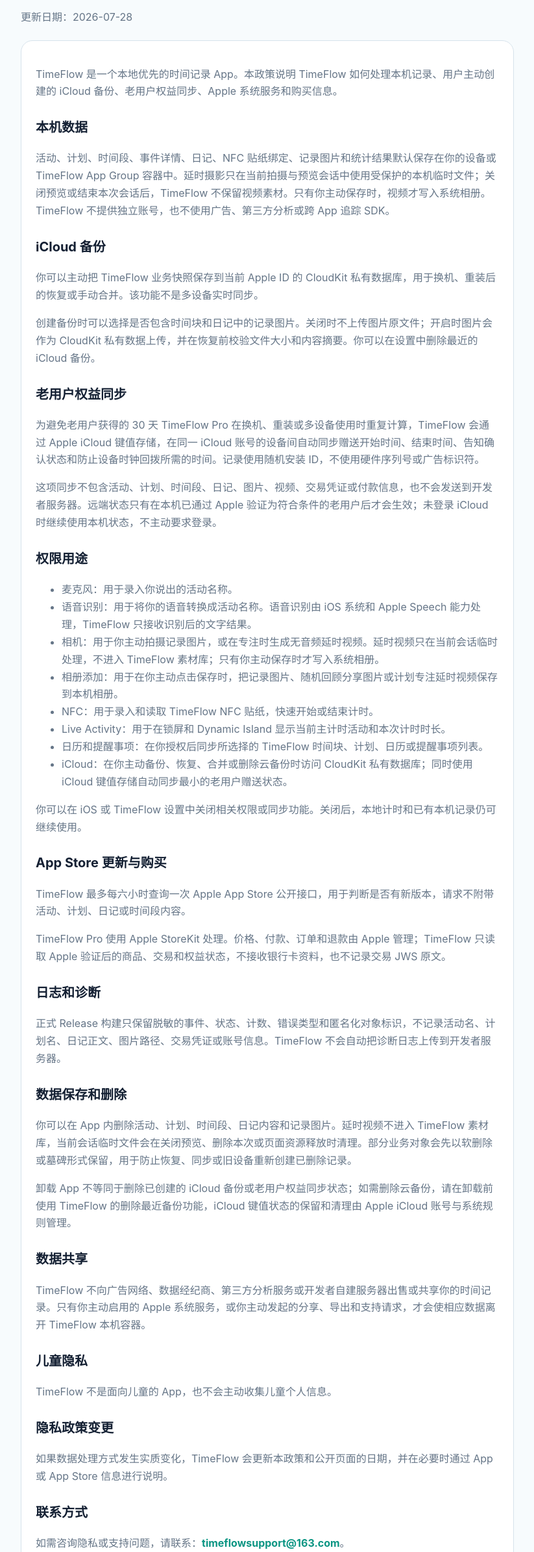
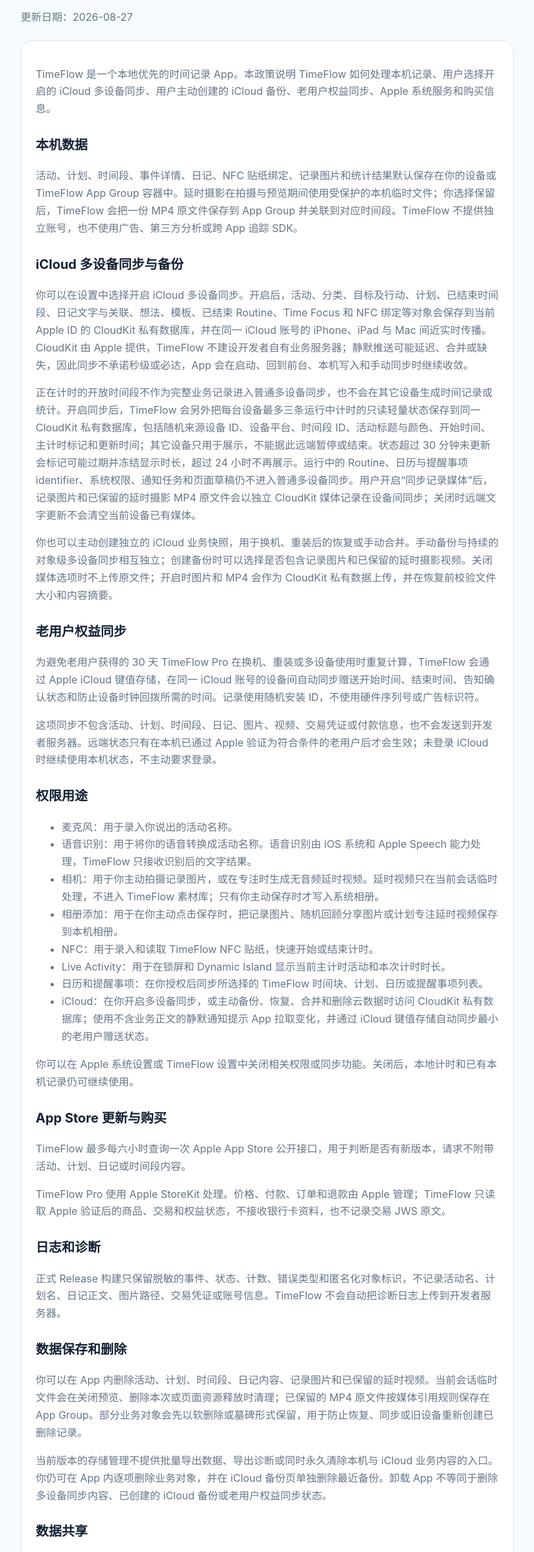
Before and after one commit to freya107/timeflow-support, a plain HTML site: page privacy.html in a window 1280 px wide. Shown: the part 112-2501 px from the top of the page at 65% size, without its empty margins (228-1051 px from the left). Drawn offline with Linux system fonts and the light colour scheme.

Commit message:
更新 CloudKit 同步公开说明

```diff
--- a/privacy.html
+++ b/privacy.html
@@ -66,17 +66,18 @@
   <main>
     <a href="index.html">返回 TimeFlow 支持</a>
     <h1>TimeFlow 隐私政策</h1>
-    <p>更新日期：2026-07-28</p>
+    <p>更新日期：2026-08-27</p>
 
     <section class="panel">
-      <p>TimeFlow 是一个本地优先的时间记录 App。本政策说明 TimeFlow 如何处理本机记录、用户主动创建的 iCloud 备份、老用户权益同步、Apple 系统服务和购买信息。</p>
+      <p>TimeFlow 是一个本地优先的时间记录 App。本政策说明 TimeFlow 如何处理本机记录、用户选择开启的 iCloud 多设备同步、用户主动创建的 iCloud 备份、老用户权益同步、Apple 系统服务和购买信息。</p>
 
       <h2>本机数据</h2>
-      <p>活动、计划、时间段、事件详情、日记、NFC 贴纸绑定、记录图片和统计结果默认保存在你的设备或 TimeFlow App Group 容器中。延时摄影只在当前拍摄与预览会话中使用受保护的本机临时文件；关闭预览或结束本次会话后，TimeFlow 不保留视频素材。只有你主动保存时，视频才写入系统相册。TimeFlow 不提供独立账号，也不使用广告、第三方分析或跨 App 追踪 SDK。</p>
+      <p>活动、计划、时间段、事件详情、日记、NFC 贴纸绑定、记录图片和统计结果默认保存在你的设备或 TimeFlow App Group 容器中。延时摄影在拍摄与预览期间使用受保护的本机临时文件；你选择保留后，TimeFlow 会把一份 MP4 原文件保存到 App Group 并关联到对应时间段。TimeFlow 不提供独立账号，也不使用广告、第三方分析或跨 App 追踪 SDK。</p>
 
-      <h2>iCloud 备份</h2>
-      <p>你可以主动把 TimeFlow 业务快照保存到当前 Apple ID 的 CloudKit 私有数据库，用于换机、重装后的恢复或手动合并。该功能不是多设备实时同步。</p>
-      <p>创建备份时可以选择是否包含时间块和日记中的记录图片。关闭时不上传图片原文件；开启时图片会作为 CloudKit 私有数据上传，并在恢复前校验文件大小和内容摘要。你可以在设置中删除最近的 iCloud 备份。</p>
+      <h2>iCloud 多设备同步与备份</h2>
+      <p>你可以在设置中选择开启 iCloud 多设备同步。开启后，活动、分类、目标及行动、计划、已结束时间段、日记文字与关联、想法、模板、已结束 Routine、Time Focus 和 NFC 绑定等对象会保存到当前 Apple ID 的 CloudKit 私有数据库，并在同一 iCloud 账号的 iPhone、iPad 与 Mac 间近实时传播。CloudKit 由 Apple 提供，TimeFlow 不建设开发者自有业务服务器；静默推送可能延迟、合并或缺失，因此同步不承诺秒级或必达，App 会在启动、回到前台、本机写入和手动同步时继续收敛。</p>
+      <p>正在计时的开放时间段不作为完整业务记录进入普通多设备同步，也不会在其它设备生成时间记录或统计。开启同步后，TimeFlow 会另外把每台设备最多三条运行中计时的只读轻量状态保存到同一 CloudKit 私有数据库，包括随机来源设备 ID、设备平台、时间段 ID、活动标题与颜色、开始时间、主计时标记和更新时间；其它设备只用于展示，不能据此远端暂停或结束。状态超过 30 分钟未更新会标记可能过期并冻结显示时长，超过 24 小时不再展示。运行中的 Routine、日历与提醒事项 identifier、系统权限、通知任务和页面草稿仍不进入普通多设备同步。用户开启“同步记录媒体”后，记录图片和已保留的延时摄影 MP4 原文件会以独立 CloudKit 媒体记录在设备间同步；关闭时远端文字更新不会清空当前设备已有媒体。</p>
+      <p>你也可以主动创建独立的 iCloud 业务快照，用于换机、重装后的恢复或手动合并。手动备份与持续的对象级多设备同步相互独立；创建备份时可以选择是否包含记录图片和已保留的延时摄影视频。关闭媒体选项时不上传原文件；开启时图片和 MP4 会作为 CloudKit 私有数据上传，并在恢复前校验文件大小和内容摘要。</p>
 
       <h2>老用户权益同步</h2>
       <p>为避免老用户获得的 30 天 TimeFlow Pro 在换机、重装或多设备使用时重复计算，TimeFlow 会通过 Apple iCloud 键值存储，在同一 iCloud 账号的设备间自动同步赠送开始时间、结束时间、告知确认状态和防止设备时钟回拨所需的时间。记录使用随机安装 ID，不使用硬件序列号或广告标识符。</p>
@@ -91,9 +92,9 @@
         <li>NFC：用于录入和读取 TimeFlow NFC 贴纸，快速开始或结束计时。</li>
         <li>Live Activity：用于在锁屏和 Dynamic Island 显示当前主计时活动和本次计时时长。</li>
         <li>日历和提醒事项：在你授权后同步所选择的 TimeFlow 时间块、计划、日历或提醒事项列表。</li>
-        <li>iCloud：在你主动备份、恢复、合并或删除云备份时访问 CloudKit 私有数据库；同时使用 iCloud 键值存储自动同步最小的老用户赠送状态。</li>
+        <li>iCloud：在你开启多设备同步，或主动备份、恢复、合并和删除云数据时访问 CloudKit 私有数据库；使用不含业务正文的静默通知提示 App 拉取变化，并通过 iCloud 键值存储自动同步最小的老用户赠送状态。</li>
       </ul>
-      <p>你可以在 iOS 或 TimeFlow 设置中关闭相关权限或同步功能。关闭后，本地计时和已有本机记录仍可继续使用。</p>
+      <p>你可以在 Apple 系统设置或 TimeFlow 设置中关闭相关权限或同步功能。关闭后，本地计时和已有本机记录仍可继续使用。</p>
 
       <h2>App Store 更新与购买</h2>
       <p>TimeFlow 最多每六小时查询一次 Apple App Store 公开接口，用于判断是否有新版本，请求不附带活动、计划、日记或时间段内容。</p>
@@ -103,11 +104,11 @@
       <p>正式 Release 构建只保留脱敏的事件、状态、计数、错误类型和匿名化对象标识，不记录活动名、计划名、日记正文、图片路径、交易凭证或账号信息。TimeFlow 不会自动把诊断日志上传到开发者服务器。</p>
 
       <h2>数据保存和删除</h2>
-      <p>你可以在 App 内删除活动、计划、时间段、日记内容和记录图片。延时视频不进入 TimeFlow 素材库，当前会话临时文件会在关闭预览、删除本次或页面资源释放时清理。部分业务对象会先以软删除或墓碑形式保留，用于防止恢复、同步或旧设备重新创建已删除记录。</p>
-      <p>卸载 App 不等同于删除已创建的 iCloud 备份或老用户权益同步状态；如需删除云备份，请在卸载前使用 TimeFlow 的删除最近备份功能，iCloud 键值状态的保留和清理由 Apple iCloud 账号与系统规则管理。</p>
+      <p>你可以在 App 内删除活动、计划、时间段、日记内容、记录图片和已保留的延时视频。当前会话临时文件会在关闭预览、删除本次或页面资源释放时清理；已保留的 MP4 原文件按媒体引用规则保存在 App Group。部分业务对象会先以软删除或墓碑形式保留，用于防止恢复、同步或旧设备重新创建已删除记录。</p>
+      <p>当前版本的存储管理不提供批量导出数据、导出诊断或同时永久清除本机与 iCloud 业务内容的入口。你仍可在 App 内逐项删除业务对象，并在 iCloud 备份页单独删除最近备份。卸载 App 不等同于删除多设备同步内容、已创建的 iCloud 备份或老用户权益同步状态。</p>
 
       <h2>数据共享</h2>
-      <p>TimeFlow 不向广告网络、数据经纪商、第三方分析服务或开发者自建服务器出售或共享你的时间记录。只有你主动启用的 Apple 系统服务，或你主动发起的分享、导出和支持请求，才会使相应数据离开 TimeFlow 本机容器。</p>
+      <p>TimeFlow 不向广告网络、数据经纪商、第三方分析服务或开发者自建服务器出售或共享你的时间记录。只有你主动启用的 Apple 系统服务，或你主动发起的分享和支持请求，才会使相应数据离开 TimeFlow 本机容器。</p>
 
       <h2>儿童隐私</h2>
       <p>TimeFlow 不是面向儿童的 App，也不会主动收集儿童个人信息。</p>
```
Also changed, not shown: support.html (+10 -6 lines), terms.html (+2 -2 lines).
